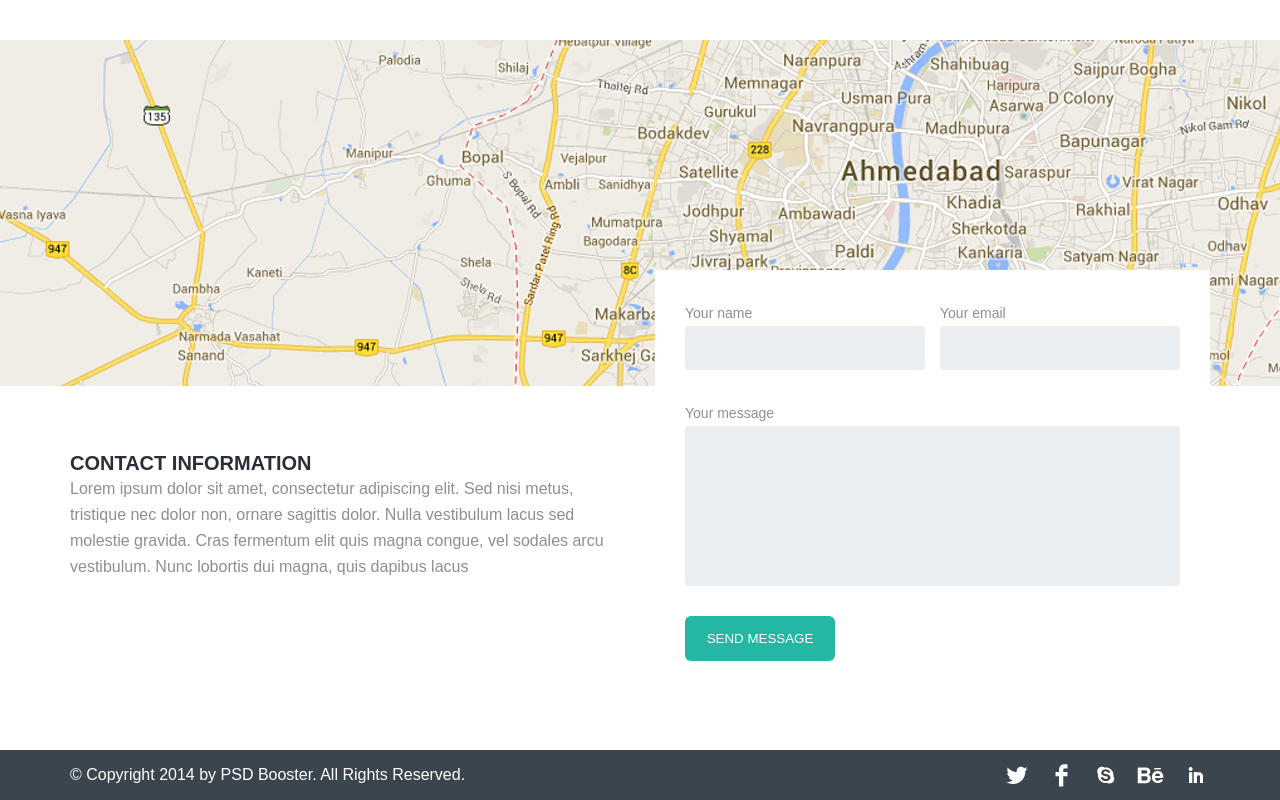
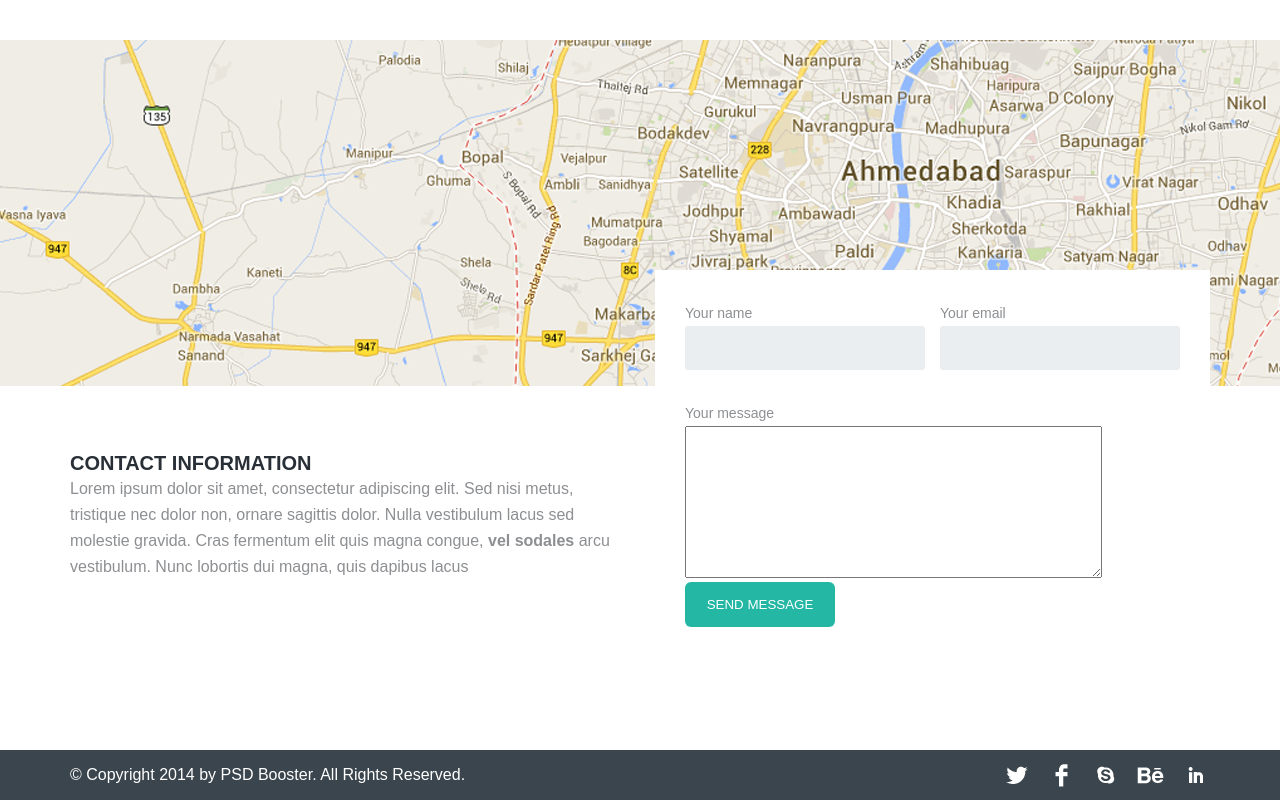
Before and after one commit to PDinhDuc/HTML-CSS, a plain HTML site: page Modest/index.html in a window 1280 px wide. Shown: the part 4555-5355 px from the top of the page. Drawn offline with Linux system fonts and the light colour scheme.

Commit message:
Update index.html

```diff
--- a/Modest/index.html
+++ b/Modest/index.html
@@ -250,7 +250,7 @@
                 <h3 class="border-left">stay in  touch.</h3>
                 <div>
                     <h4>contact information</h4>
-                    <p>Lorem ipsum dolor sit amet, consectetur adipiscing elit. Sed nisi metus, tristique nec dolor non, ornare sagittis dolor. Nulla vestibulum lacus sed molestie gravida. Cras fermentum elit quis magna congue, vel sodales arcu vestibulum. Nunc lobortis dui magna, quis dapibus lacus
+                    <p>Lorem ipsum dolor sit amet, consectetur adipiscing elit. Sed nisi metus, tristique nec dolor non, ornare sagittis dolor. Nulla vestibulum lacus sed molestie gravida. Cras fermentum elit quis magna congue,<b> vel sodales</b> arcu vestibulum. Nunc lobortis dui magna, quis dapibus lacus
                     </p>
                 </div>
                 <form action="login">
@@ -267,7 +267,7 @@
                         </div>
                         <div>
                             <label for="message">Your message</label>
-                            <input type="text" name="a" id="message" cols="50" rows="10"></input>
+                            <textarea id="message" cols="50" rows="10"></textarea>
                         </div>
                         <div>
                             <button type="submit">send message</button>
```
